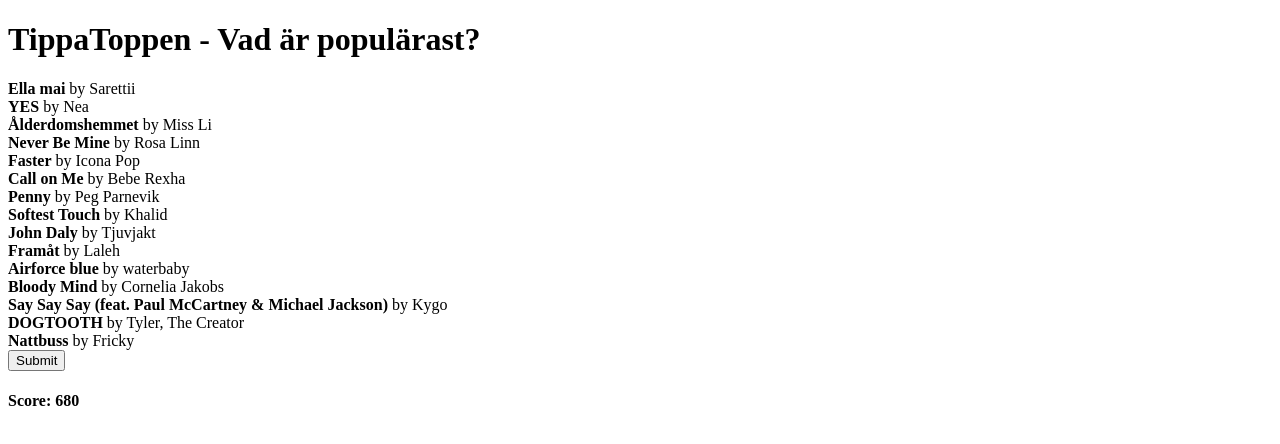
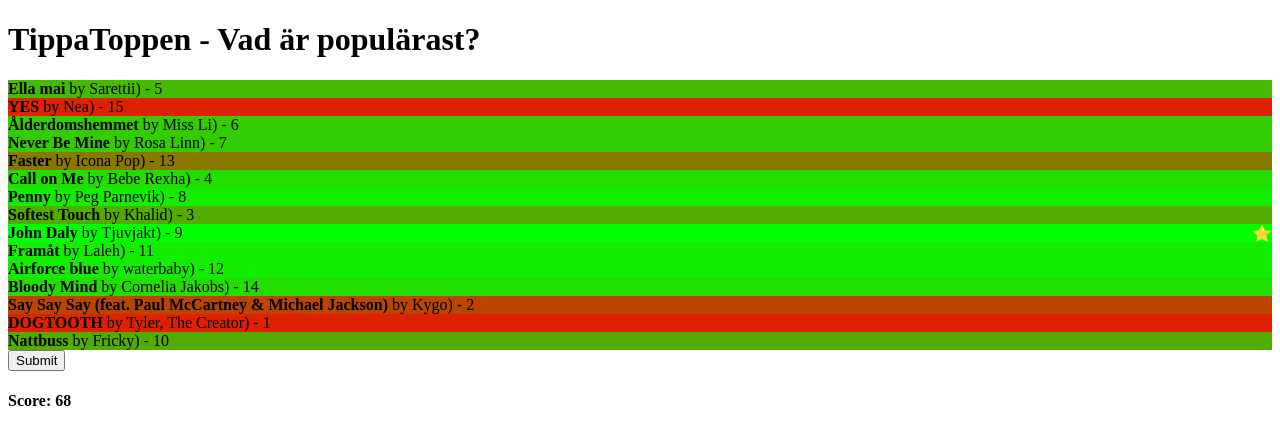
Before and after one commit to AntonBlaberg/TippaToppen, an Angular app in the folder tippatoppen/: page / in a window 1280 px wide. Both pictures are taken after a click on the button "Submit". Shown: the top 444 px of the page. Built offline with nearby package versions, Linux system fonts and the light colour scheme.

Commit message:
working working working. looking better and better

```diff
--- a/tippatoppen/src/app/list/list.component.html
+++ b/tippatoppen/src/app/list/list.component.html
@@ -3,8 +3,14 @@
 <!-- <button (click)="shuffle()">Shuffle Tracks</button> -->
 
 <div cdkDropList (cdkDropListDropped)="drop($event)">
-    <div *ngFor="let track of trackArray" cdkDrag>
-      <strong>{{ track.title }}</strong> by {{track.artist}}
+    <div
+      *ngFor="let track of trackArray; let i = index"
+      cdkDrag
+      [style.backgroundColor]="showScore ? getColor(correctnessPercentages[i]) : ''"
+    >
+      <strong>{{ track.title }}</strong> by {{track.artist}})
+      <span *ngIf="showScore">  - {{track.rank}}</span>
+      <span class="rewardEmoji" *ngIf="showScore && correctnessPercentages[i] === 100">⭐</span>
     </div>
   </div>
 
--- a/tippatoppen/src/app/list/list.component.ts
+++ b/tippatoppen/src/app/list/list.component.ts
@@ -12,6 +12,7 @@
   showScore: boolean = false
   score: number = 0;
   currentOrder: number[] = [];
+  correctnessPercentages: number[] = [];
   public trackArray: Track[] = []
   constructor(private http: HttpClient) {
     this.http
@@ -55,7 +56,7 @@
 
   calculateScore(): number {
     let score = 0;
-    const maxScore = 1000;
+    const maxScore = 100;
     const totalTracks = this.trackArray.length;
 
     this.trackArray.forEach((track, index) => {
@@ -66,6 +67,12 @@
     return Math.round((score / totalTracks) * maxScore)
   }
 
+  correctnessPercentage(track: Track, index: number): number {
+    const difference = Math.abs(track.rank - (index + 1));
+    const totalTracks = this.trackArray.length;
+    return Math.round(((totalTracks - difference) / totalTracks) * 100);
+  }
+
   drop(event: CdkDragDrop<string[]>) {
     moveItemInArray(this.trackArray, event.previousIndex, event.currentIndex);
     this.currentOrder = this.trackArray.map(track => track.rank);
@@ -74,7 +81,18 @@
   onButtonClick(): void {
     this.score = this.calculateScore();
     this.showScore = true
+    this.correctnessPercentages = this.trackArray.map((track, index) =>
+      this.correctnessPercentage(track, index)
+    );
   }
+
+  getColor(percentage: number): string {
+    const r = Math.round(255 - (percentage * 255) / 100);
+    const g = Math.round((percentage * 255) / 100);
+    const b = 0;
+    return `rgb(${r}, ${g}, ${b})`;
+  }
+
 }
 
 export class Track{
```
